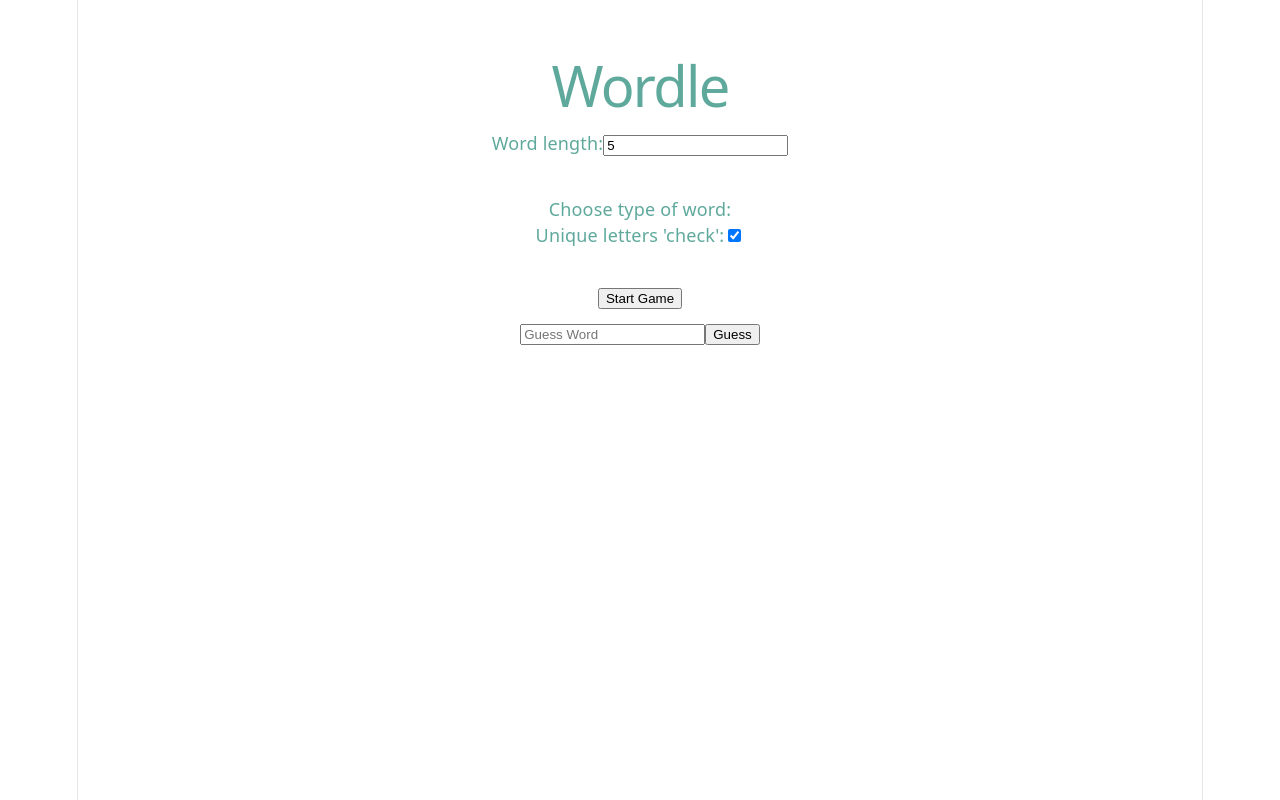
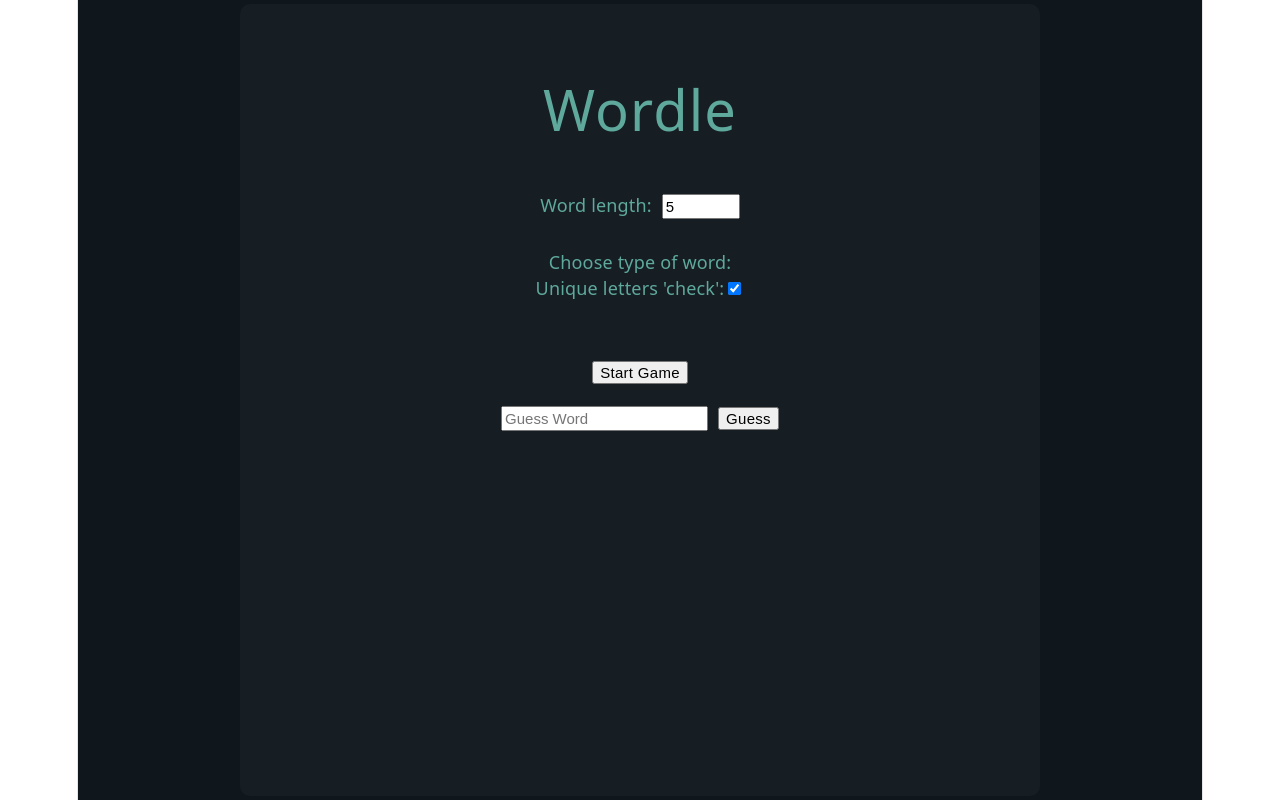
Before and after one commit to mastr777/wordle-spel_med_highscore-lista, a React (Vite) app in the folder wordle-game/: page / in a window 1280 px wide. Built offline with nearby package versions, Linux system fonts and the light colour scheme.

Commit message:
adjust layout and design

```diff
--- a/wordle-game/src/App.jsx
+++ b/wordle-game/src/App.jsx
@@ -1,5 +1,42 @@
 
 import { useState } from "react";
+
+const styles = {
+  page: {
+    minHeight: "100vh",
+    backgroundColor: "#0f171d",
+    display: "flex",
+    justifyContent: "center",
+    alignItems: "center"
+  },
+  container: {
+    backgroundColor: "#161d23",
+    padding: "30px",
+    borderRadius: "10px",
+    width: "740px",
+    textAlign: "center",
+    color: "white"
+  },
+  input: {
+    width: "100%",
+    padding: "8px",
+    marginTop: "5px",
+    marginBottom: "10px",
+    borderRadius: "5px",
+    border: "none"
+  },
+  button: {
+    padding: "10px",
+    marginTop: "10px",
+    width: "100%",
+    borderRadius: "5px",
+    border: "none",
+    backgroundColor: "#4caf50",
+    color: "white",
+    fontWeight: "bold",
+    cursor: "pointer"
+  }
+};
 
 function App() {
 
@@ -109,6 +146,8 @@
   };
 
   return (
+  <div style={styles.page}>
+    <div style={styles.container}>
     <main
       style={{
         width: "100%",
@@ -121,26 +160,28 @@
       <div>
         <h1
           style={{
-            paddingTop: "40px",
+            paddingTop: "30px",
             color: "#5fa99c",
+            letterSpacing: "0.02em"
           }}
         >
           Wordle
         </h1>
 
-        <div>
-          <span style={{ marginTop: "40px" }}>
+        <div style={{ marginTop: "70px" }}>
+          <span>
             Word length:
             <input
               type="number"
               value={length}
               onChange={(e) => setLength(e.target.value)}
+              style={{ marginLeft: "10px", fontSize: "15px", paddingLeft: "6px", padding: "2px", width: "70px" } }
             />
           </span>
         </div>
 
         <div>
-          <p style={{ marginTop: "40px" }}>Choose type of word:</p>
+          <p style={{ marginTop: "30px" }}>Choose type of word:</p>
           <span>
             Unique letters 'check':
             <input
@@ -151,22 +192,23 @@
           </span>
         </div>
 
-        <button style={{ marginTop: "40px" }} onClick={getWord}>
+        <button style={{ marginTop: "60px", fontSize: "15px", letterSpacing: "0.02em" }} onClick={getWord}>
           Start Game
         </button>
 
         {/* just for testing, against the Word */}
 {/*         <p style={{ marginTop: "20px" }}>Word: {word}</p> */}
 
-        <div style={{ marginTop: "10px", marginBottom: "30px" }}>
+        <div style={{ marginTop: "20px", marginBottom: "30px" }}>
           <input
             type="text"
             value={guess}
             onChange={(e) => setGuess(e.target.value)}
+            style={{ fontSize: "15px", paddingLeft: "6px", padding: "2px" } }
             placeholder="Guess Word"
           />
 
-          <button onClick={submitGuess} disabled={gameEnd}>Guess</button>
+          <button onClick={submitGuess} disabled={gameEnd} style={{ marginLeft: "10px", fontSize: "15px", letterSpacing: "0.02em"  }}>Guess</button>
         </div>
 
         <p style={{ display: "block", height: "50px", visibility: "visible", margin: "0" }}>
@@ -263,6 +305,8 @@
         </div>
       </div>
     </main>
+    </div>
+    </div>
   );
 }
 
```
